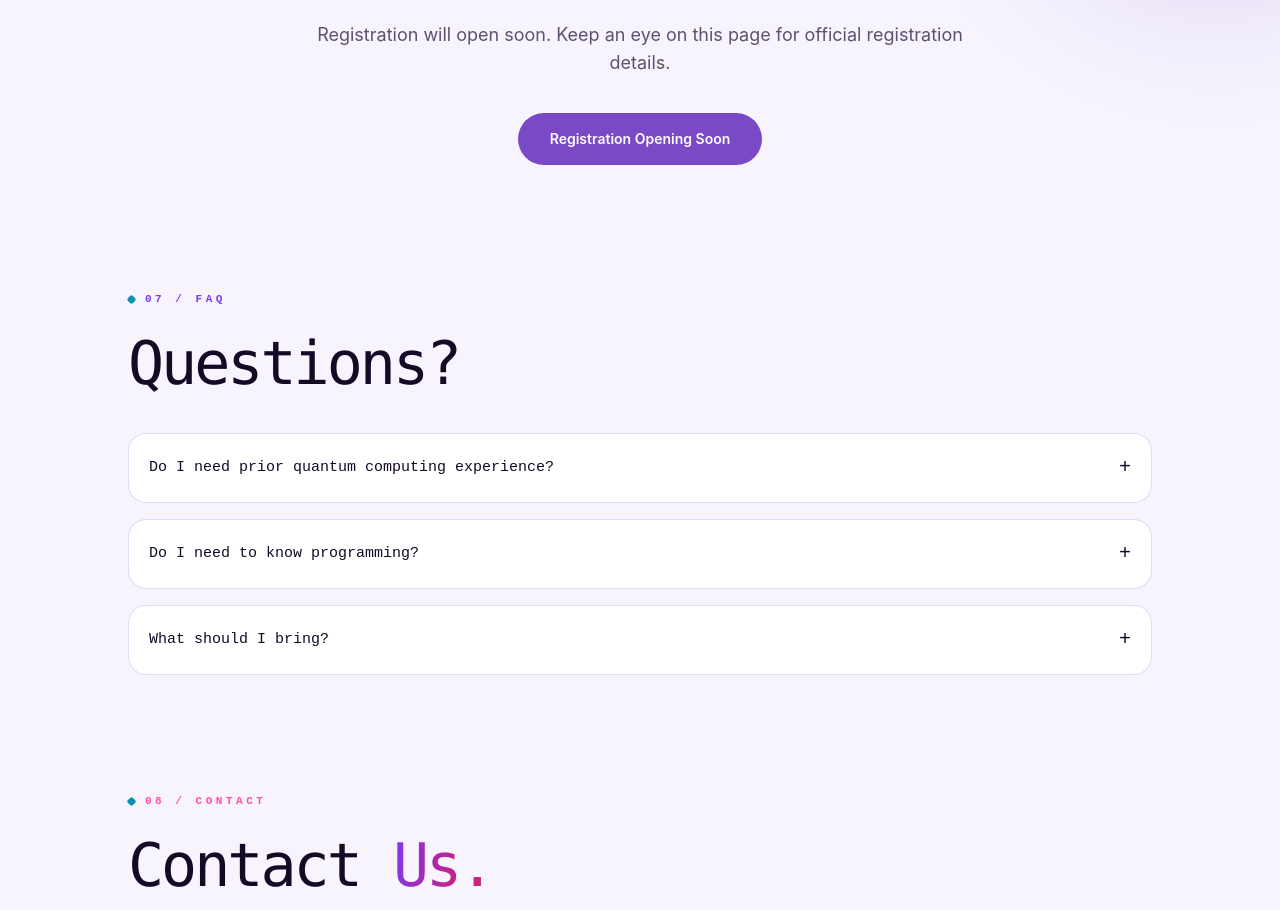
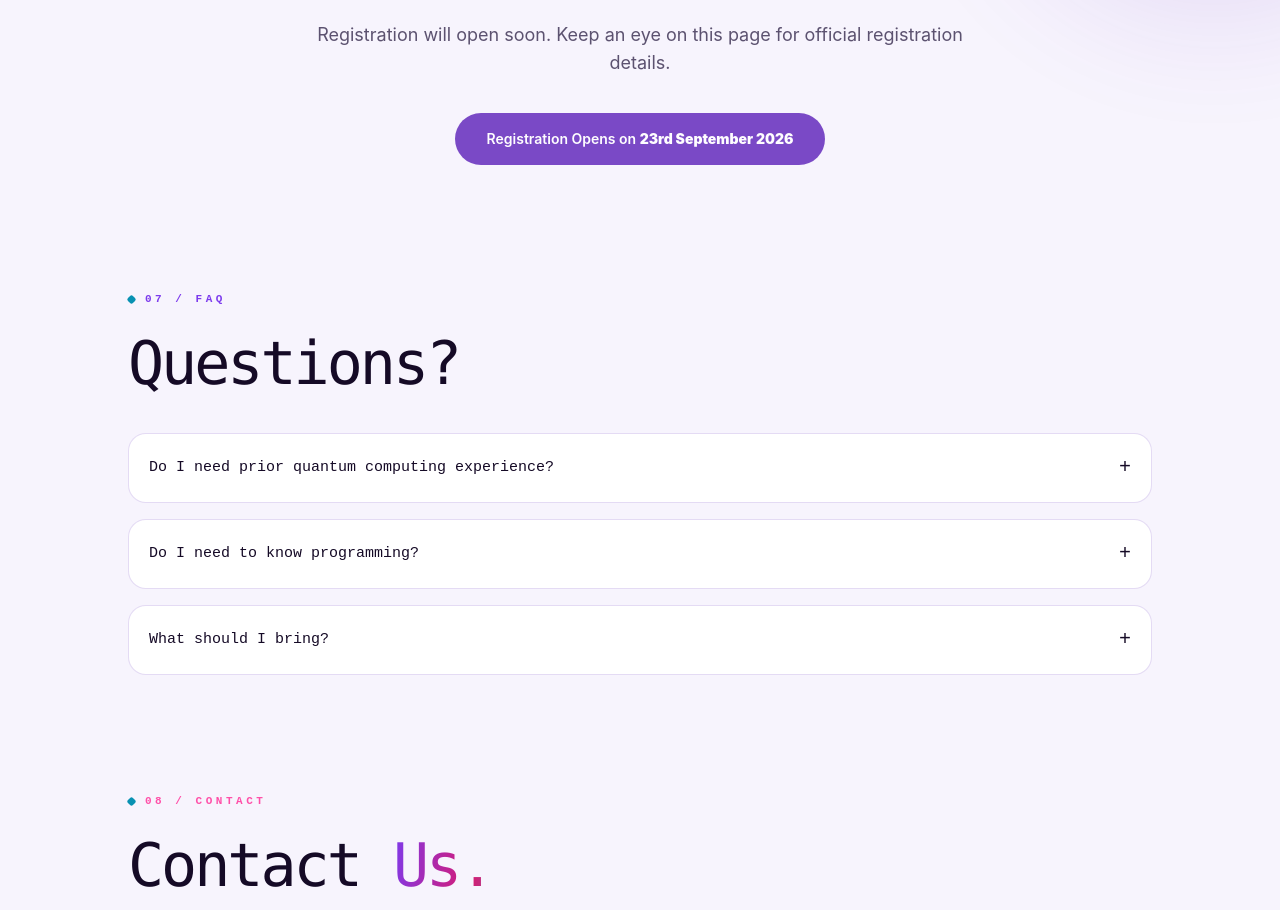
Before and after one commit to quantum-caluniv/qiskit-fallfest-2026, a Next.js app: page /qiskit-fallfest-2026/ in a window 1280 px wide. Shown: the part 5879-6789 px from the top of the page. Built offline with nearby package versions, Linux system fonts and the light colour scheme.

Commit message:
reg date info

```diff
--- a/app/page.tsx
+++ b/app/page.tsx
@@ -555,7 +555,7 @@ export default function Home() {
           </p>
 
           <button disabled className="mt-9 cursor-not-allowed rounded-full bg-[var(--ion)] px-8 py-4 text-sm font-semibold text-white opacity-80">
-            Registration Opening Soon
+            Registration Opens on <b>23rd September 2026</b>
           </button>
         </div>
       </section>
```
Also changed, not shown: 11 other files (tests, documents, lock files or other folders).
